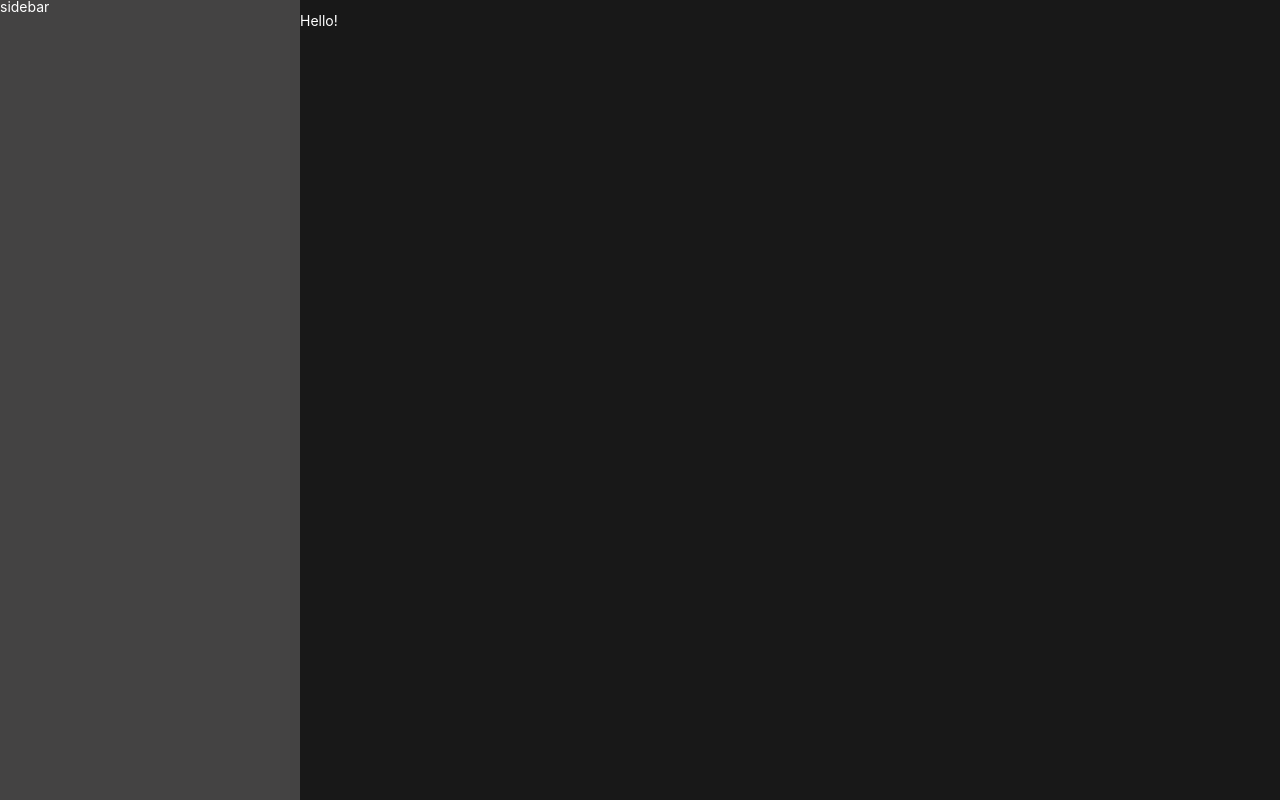
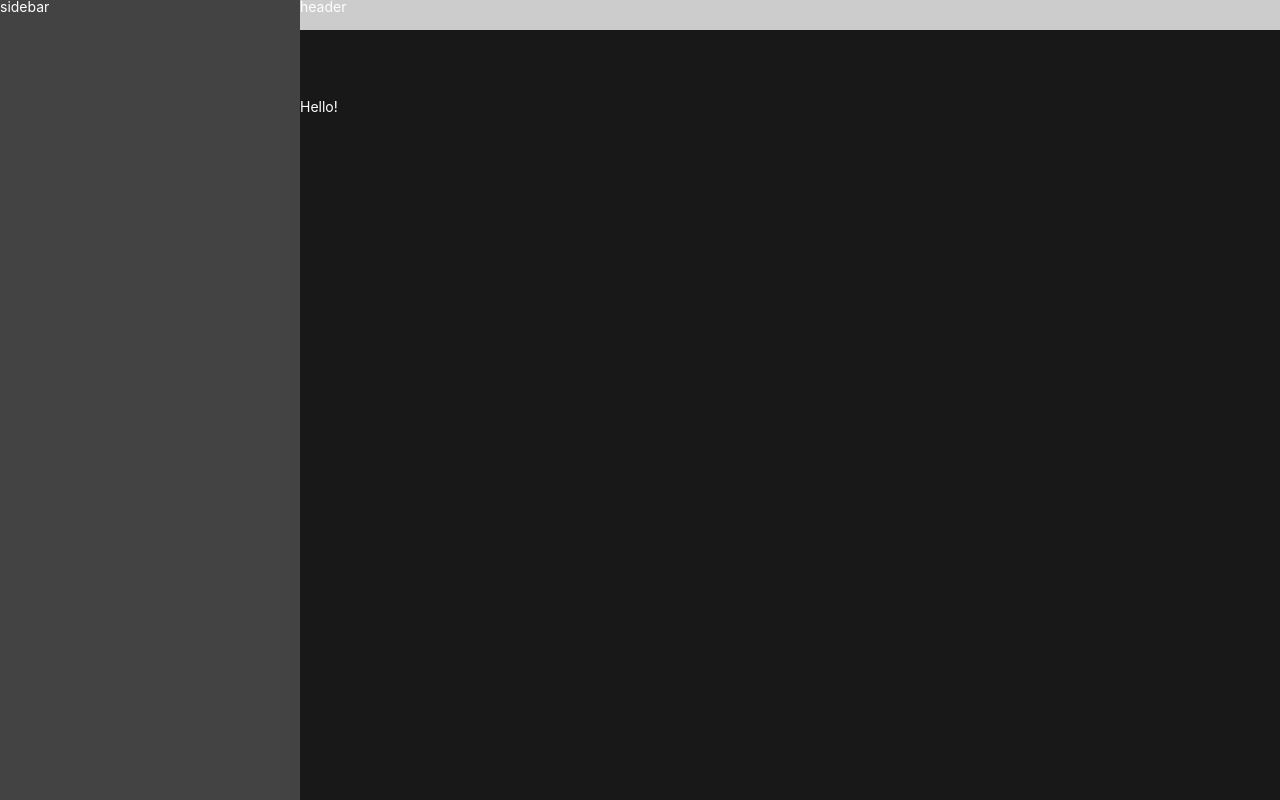
Before and after one commit to ukrmatsypula/personal-blog, a website: page src/index.html in a window 1280 px wide. Drawn offline with nearby package versions, Linux system fonts and the light colour scheme; files that its build step writes are made by us from their sources.

Commit message:
added main.scss styles and few variables in our project

```diff
--- a/src/assets/scss/_vars.scss
+++ b/src/assets/scss/_vars.scss
@@ -2,4 +2,8 @@ $primary: #202020;
 $secondary: #121212;
 $white: #fff;
 $dark-gray: #444343;
+
 $z-index-sidebar: 1000;
+$z-index-header: 1000;
+
+$sidebar-width: 300px;
--- /dev/null
+++ b/src/assets/scss/blocks/header.scss
@@ -0,0 +1,9 @@
+.header {
+  width: calc(100% - #{$sidebar-width});
+  height: 30px;
+  background-color: #ccc;
+  position: fixed;
+  top: 0;
+  right: 0;
+  z-index: $z-index-header;
+}
--- a/src/assets/scss/blocks/main.scss
+++ b/src/assets/scss/blocks/main.scss
@@ -1,3 +1,4 @@
 .main {
-  padding-left: 300px;
+  padding-top: 10rem;
+  padding-left: $sidebar-width;
 }
--- a/src/assets/scss/blocks/sidebar.scss
+++ b/src/assets/scss/blocks/sidebar.scss
@@ -1,5 +1,5 @@
 .sidebar {
-  width: 300px;
+  width: $sidebar-width;
   height: 100vh;
   background-color: $dark-gray;
   position: fixed;
--- a/src/assets/scss/style.scss
+++ b/src/assets/scss/style.scss
@@ -14,5 +14,6 @@ body {
 
 
 // Blocks
+@import 'blocks/header.scss';
 @import 'blocks/sidebar.scss';
 @import 'blocks/main.scss';
--- a/src/partials/header.html
+++ b/src/partials/header.html
@@ -1 +1 @@
-<header>header</header>
+<header class="header">header</header>
```
Also changed, not shown: dist/assets/css/style.min.css, dist/index.html.
